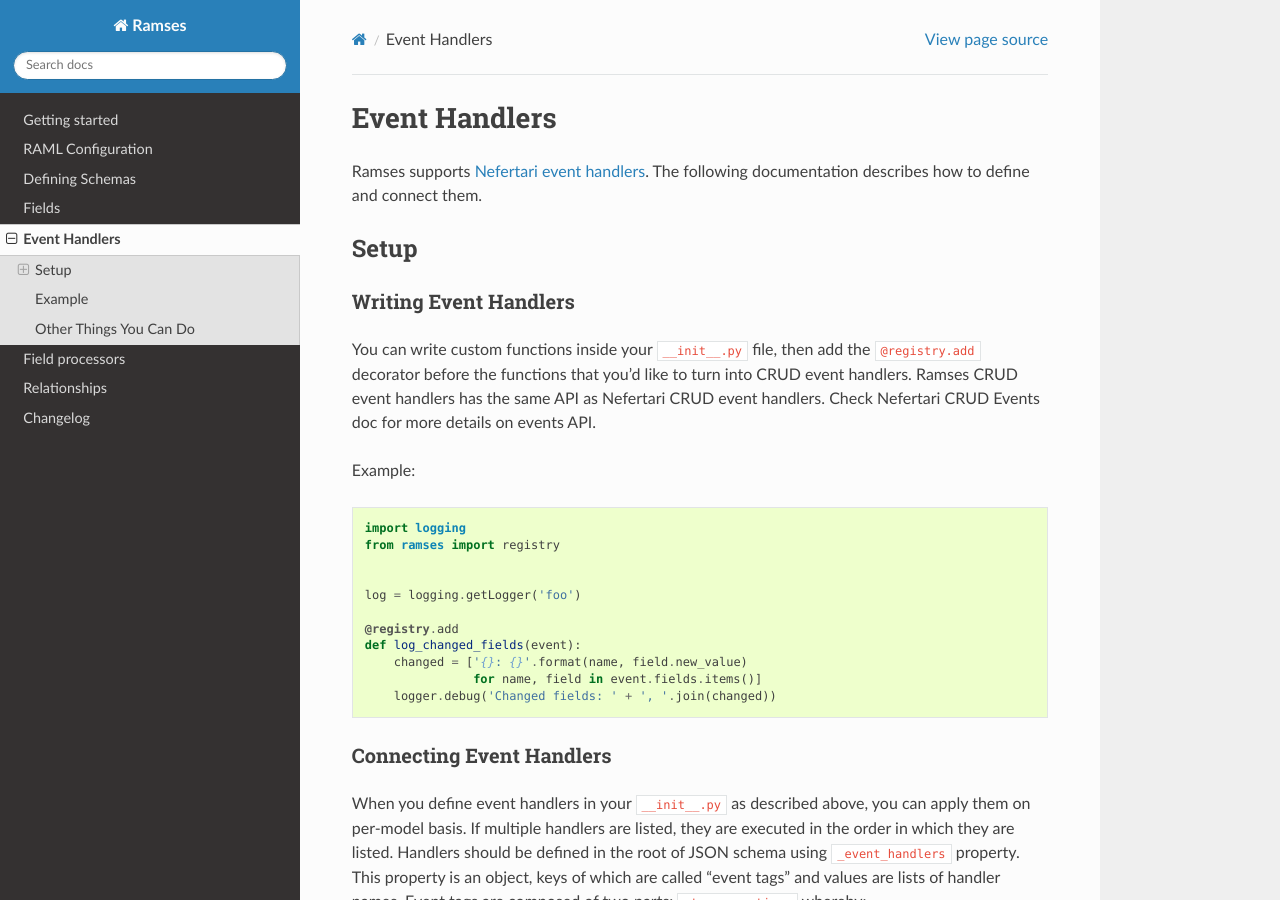
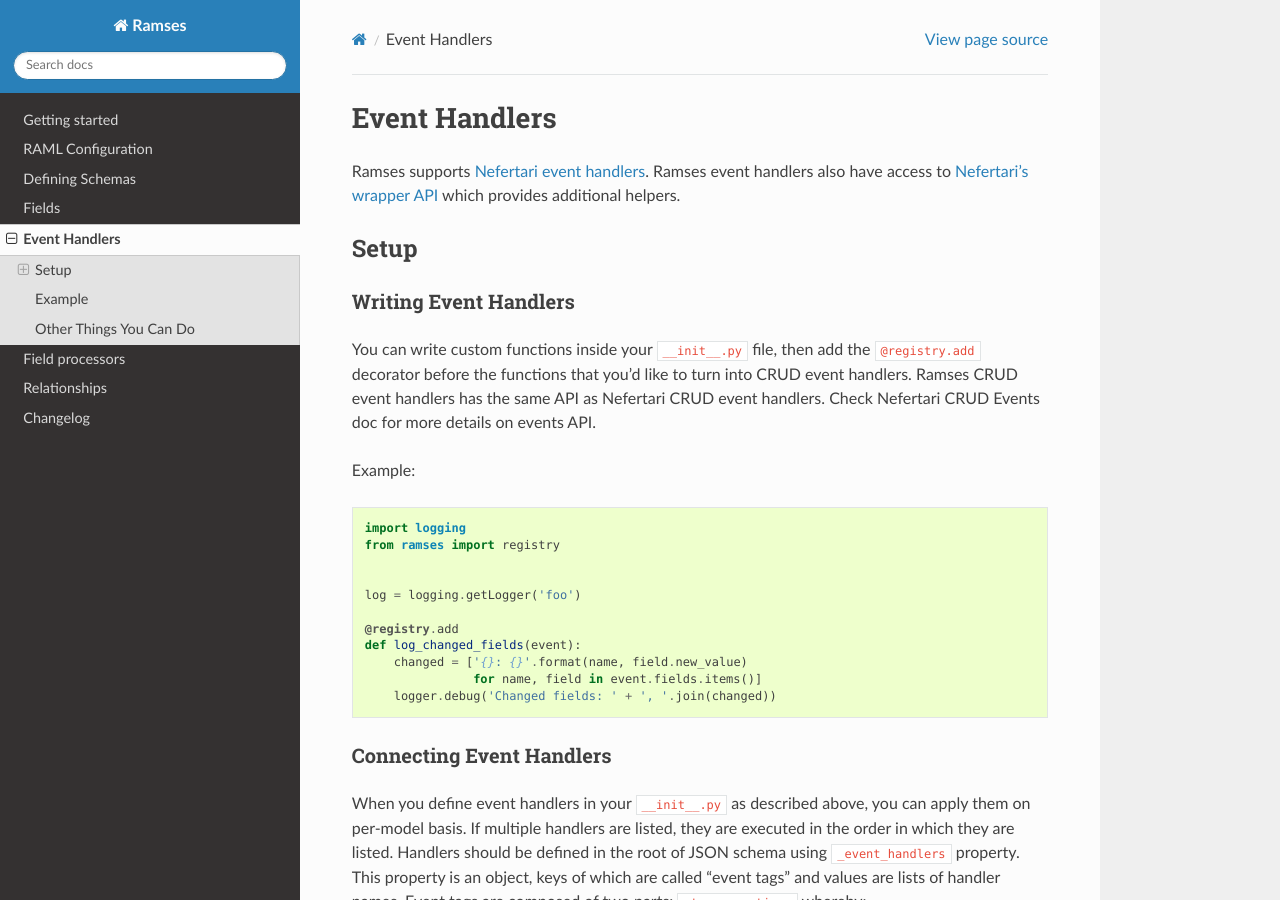
Before and after one commit to ramses-tech/ramses, a Sphinx documentation site: the page built from docs/source/event_handlers.rst, in a window 1280 px wide and 900 px high. Built offline with Sphinx 7.4.7 and the Read the Docs theme 2.0.0, drawn with Linux system fonts in a browser that asks for light colours.

Commit message:
adding link to nefertari's wrapper api in doc

```diff
--- a/docs/source/event_handlers.rst
+++ b/docs/source/event_handlers.rst
@@ -1,7 +1,7 @@
 Event Handlers
 ==============
 
-Ramses supports `Nefertari event handlers <http://nefertari.readthedocs.org/en/stable/event_handlers.html>`_. The following documentation describes how to define and connect them.
+Ramses supports `Nefertari event handlers <http://nefertari.readthedocs.org/en/stable/event_handlers.html>`_. Ramses event handlers also have access to `Nefertari's wrapper API <http://nefertari.readthedocs.org/en/stable/models.html#wrapper-api>`_ which provides additional helpers.
 
 
 Setup
--- a/docs/source/field_processors.rst
+++ b/docs/source/field_processors.rst
@@ -1,7 +1,7 @@
 Field processors
 ================
 
-Ramses supports `Nefertari field processors <http://nefertari.readthedocs.org/en/stable/field_processors.html>`_. The following documentation describes how to connect them.
+Ramses supports `Nefertari field processors <http://nefertari.readthedocs.org/en/stable/field_processors.html>`_. Ramses field processors also have access to `Nefertari's wrapper API <http://nefertari.readthedocs.org/en/stable/models.html#wrapper-api>`_ which provides additional helpers.
 
 
 Setup
```
